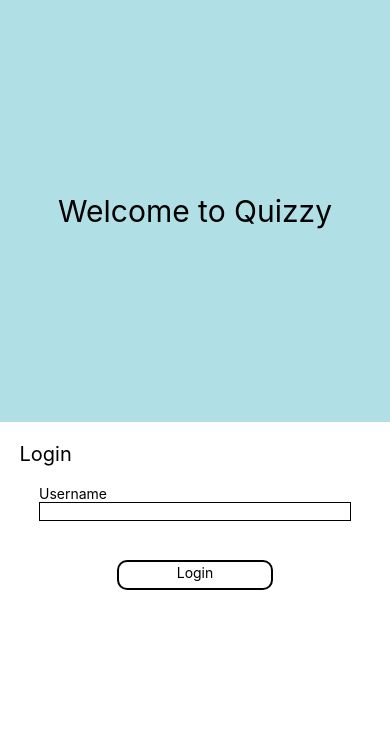
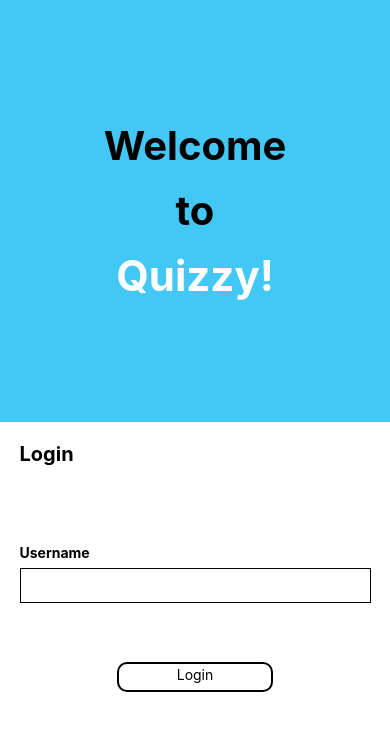
Before and after one commit to Abishek-TechUniv/quiz-frontend-react-native, a React Native app: screen / in a window 390 px wide. Shown: the top 730 px of the page. Built offline with nearby package versions, Linux system fonts and the light colour scheme; no server answers.

Commit message:
Fixed css

```diff
--- a/App/Components/Home/Home.component.js
+++ b/App/Components/Home/Home.component.js
@@ -1,5 +1,5 @@
 import React, { Component } from 'react';
-import { TextInput, View, Text, TouchableHighlight } from 'react-native';
+import { TextInput, View, Text, TouchableHighlight, ScrollView } from 'react-native';
 import axios from 'axios';
 
 import styles from './Home.component.style';
@@ -15,8 +15,7 @@ class Home extends Component {
       userName: '',
       score: 0,
       total: 12,
-      scores: [
-      ],
+      scores: [],
       questions: [],
       selected: [],
       canComplete: false,
@@ -53,10 +52,12 @@ class Home extends Component {
             scores: data,
             score: data.find(x => x.userName === this.state.userName).score,
           });
-        }));
+        })).catch(err => console.log(err));
   }
 
   login() {
+    if (this.state.userName === '') this.setState({ page: 'login' });
+    else {
       axios.post('http://localhost:8080/users', { userName: this.state.userName });
       axios.post('http://localhost:8080/users/response', { userName: this.state.userName })
         .then(result => this.setState({
@@ -67,21 +68,33 @@ class Home extends Component {
         page: 'questions',
       });
     }
-
-  check() {
-    axios.post('http://192.168.0.10:8080/users/response', { userName: this.state.userName })
-      .then(result => (result.data.length === this.state.questions.length));
   }
 
+  check = () => {
+    // axios.post('/users/response', { userName: this.state.userName })
+    //   .then(result => ((result.data.length === this.state.questions.length) ?
+    //     this.setState({ canComplete: true }) : null));
+  }
+
+
   again() {
-    this.setState({ page: 'login', userName: '' });
+    this.setState({
+      page: 'login',
+      userName: '',
+      score: 0,
+      scores: [],
+      selected: [],
+      canComplete: false,
+    });
   }
   render() {
     if (this.state.page === 'login') {
       return (
         <View style={styles.container}>
           <View style={styles.top}>
-            <Text style={styles.welcome}>Welcome to Quizzy</Text>
+            <Text style={styles.welcome}>Welcome</Text>
+            <Text style={styles.welcome}>to</Text>
+            <Text style={styles.quizzy}>Quizzy!</Text>
           </View>
           <View style={styles.bottom}>
             <Text style={styles.login_text}>Login</Text>
@@ -102,6 +115,7 @@ class Home extends Component {
       return (
         <View style={styles.container}>
           <Text style={styles.hello}>Hello {this.state.userName}</Text>
+          <ScrollView>
             <QuestionContainer
               check={() => this.check()}
               userName={this.state.userName}
@@ -110,10 +124,10 @@ class Home extends Component {
             />
             <TouchableHighlight
               style={styles.login_button}
-            onPress={() => this.calculate()}
-            disabled={this.state.canComplete}
+              onPress={() => (this.state.canComplete ? console.log('error') : this.calculate())}
             ><Text style={styles.text}>Complete</Text>
             </TouchableHighlight>
+          </ScrollView>
         </View>
       );
     } return (
--- a/App/Components/Home/Home.component.style.js
+++ b/App/Components/Home/Home.component.style.js
@@ -10,12 +10,24 @@ export default StyleSheet.create({
     flex: 1,
     alignItems: 'center',
     justifyContent: 'center',
-    backgroundColor: 'powderblue',
+    backgroundColor: 'rgb(67,200,245)',
   },
 
   welcome: {
     alignSelf: 'center',
-    fontSize: 30,
+    margin: '2%',
+    fontSize: 40,
+    fontWeight: '700',
+    justifyContent: 'center',
+    alignItems: 'center',
+  },
+
+  quizzy: {
+    color: 'white',
+    alignSelf: 'center',
+    margin: '2%',
+    fontSize: 42,
+    fontWeight: '700',
     justifyContent: 'center',
     alignItems: 'center',
   },
@@ -26,18 +38,24 @@ export default StyleSheet.create({
   },
 
   login_text: {
+    fontWeight: 'bold',
     fontSize: 20,
     margin: '5%',
+    marginBottom: '20%',
   },
 
   user_name: {
-    marginLeft: '10%',
+    fontWeight: 'bold',
+    marginLeft: '5%',
   },
 
   input: {
     alignSelf: 'center',
     borderWidth: 1,
-    width: '80%',
+    height: 35,
+    marginTop: '2%',
+    marginBottom: '5%',
+    width: '90%',
   },
 
   login_button: {
@@ -72,35 +90,35 @@ export default StyleSheet.create({
 
   result: {
     flex: 1,
-    height: '15%',
+    height: '5%',
     margin: '5%',
   },
 
   leaderboard: {
-    height: '50%',
+    height: '60%',
     margin: '5%',
   },
 
   play_button: {
     alignItems: 'center',
     alignSelf: 'center',
-    marginTop: '10%',
+    marginBottom: '10%',
     width: 100,
     height: 30,
     borderWidth: 2,
     borderRadius: 10,
-    marginBottom: '5%',
   },
 
   your_score: {
+    marginTop: '-18%',
     alignSelf: 'center',
     color: 'orange',
     fontSize: 30,
-    marginBottom: '5%',
   },
 
   score: {
     fontSize: 34,
+    fontWeight: '300',
     alignSelf: 'flex-end',
   },
 
@@ -111,7 +129,8 @@ export default StyleSheet.create({
   },
 
   leader_text: {
-    fontSize: 20,
+    fontWeight: 'bold',
+    fontSize: 30,
     alignSelf: 'center',
   },
 });
--- a/App/Components/Leaderboard/Leaderboard.component.js
+++ b/App/Components/Leaderboard/Leaderboard.component.js
@@ -12,7 +12,7 @@ const Leaderboard = (props) => {
      styles.color_details : styles.details}
       key={leader.userName}
     >
-      <Text style={styles.id}>{idx + 1}</Text>
+      <Text style={styles.id}>{idx + 1}.</Text>
       <Text style={styles.name}>{leader.userName}</Text>
       <Text style={styles.score}>{leader.score}</Text>
     </View>));
--- a/App/Components/Leaderboard/Leaderboard.component.style.js
+++ b/App/Components/Leaderboard/Leaderboard.component.style.js
@@ -6,12 +6,12 @@ export default StyleSheet.create({
   },
 
   details: {
-    width: '80%',
-    backgroundColor: 'powderblue',
+    width: '96%',
+    backgroundColor: 'rgb(67,200,245)',
     marginTop: '5%',
     marginBottom: '2%',
-    marginLeft: '10%',
-    marginRight: '10%',
+    marginLeft: '2%',
+    marginRight: '2%',
     padding: '2%',
     justifyContent: 'space-between',
     flexDirection: 'row',
@@ -19,12 +19,12 @@ export default StyleSheet.create({
   },
 
   color_details: {
-    width: '80%',
+    width: '96%',
     backgroundColor: 'pink',
     marginTop: '5%',
     marginBottom: '2%',
-    marginLeft: '10%',
-    marginRight: '10%',
+    marginLeft: '2%',
+    marginRight: '2%',
     padding: '2%',
     justifyContent: 'space-between',
     flexDirection: 'row',
@@ -36,10 +36,14 @@ export default StyleSheet.create({
   },
 
   name: {
+    color: 'white',
+    fontWeight: 'bold',
     fontSize: 20,
   },
 
   score: {
+    color: 'white',
+    fontWeight: 'bold',
     fontSize: 20,
   },
 });
--- a/App/Components/Question/Question.component.js
+++ b/App/Components/Question/Question.component.js
@@ -5,6 +5,7 @@ import axios from 'axios';
 import { View, Text, TouchableHighlight } from 'react-native';
 
 import styles from './Question.component.style';
+import RadioButton from '../RadioButton/RadioButton.component';
 
 export default class Question extends React.Component {
   constructor(props) {
@@ -14,9 +15,11 @@ export default class Question extends React.Component {
     };
   }
   componentDidMount() {
+    this.props.check();
   }
 
   click = (element) => {
+    this.props.check();
     this.setState({ selected: element });
     axios.post(
       'http://localhost:8080/response',
@@ -76,29 +79,3 @@ Question.propTypes = {
 Question.defaultProps = {
   response: { option: '' },
 };
-
-function RadioButton(props) {
-  return (
-    <View style={{
-        height: 12,
-        width: 12,
-        borderRadius: 12,
-        borderWidth: 2,
-        borderColor: '#000',
-        alignItems: 'center',
-        justifyContent: 'center',
-      }}
-    >
-      {props.selected ?
-        <View style={{
-              height: 12,
-              width: 12,
-              borderRadius: 6,
-              backgroundColor: '#000',
-            }}
-        />
-      : null
-        }
-    </View>
-  );
-}
--- a/App/Components/Question/Question.component.style.js
+++ b/App/Components/Question/Question.component.style.js
@@ -12,9 +12,10 @@ export default StyleSheet.create({
   },
 
   questionBox: {
-    backgroundColor: 'powderblue',
+    backgroundColor: 'rgb(67,200,245)',
     borderWidth: 2,
     padding: '2%',
+    margin: '1%',
   },
 
   optionText: {
--- a/App/Components/QuestionContainer/QuestionContainer.component.js
+++ b/App/Components/QuestionContainer/QuestionContainer.component.js
@@ -1,6 +1,6 @@
 import PropTypes from 'prop-types';
 import React from 'react';
-import { ScrollView } from 'react-native';
+import { View } from 'react-native';
 
 import styles from './QuestionContainer.component.style';
 import Question from '../Question/Question.component';
@@ -18,7 +18,7 @@ const QuestionContainer = (props) => {
       response={props.responses
         .find(x => x.questionId === question.questionId)}
     />));
-  return <ScrollView style={styles.questions}>{questions}</ScrollView>;
+  return <View style={styles.questions}>{questions}</View>;
 };
 
 QuestionContainer.propTypes = {
--- /dev/null
+++ b/App/Components/RadioButton/RadioButton.component.js
@@ -0,0 +1,35 @@
+import PropTypes from 'prop-types';
+import React from 'react';
+import { View } from 'react-native';
+
+function RadioButton(props) {
+  return (
+    <View style={{
+        height: 12,
+        width: 12,
+        borderRadius: 12,
+        borderWidth: 2,
+        borderColor: '#000',
+        alignItems: 'center',
+        justifyContent: 'center',
+      }}
+    >
+      {props.selected ?
+        <View style={{
+              height: 12,
+              width: 12,
+              borderRadius: 6,
+              backgroundColor: '#000',
+            }}
+        />
+      : null
+        }
+    </View>
+  );
+}
+
+RadioButton.propTypes = {
+  selected: PropTypes.bool.isRequired,
+};
+
+module.exports = RadioButton;
```
Lines whose indentation alone changed are shown as unchanged.
